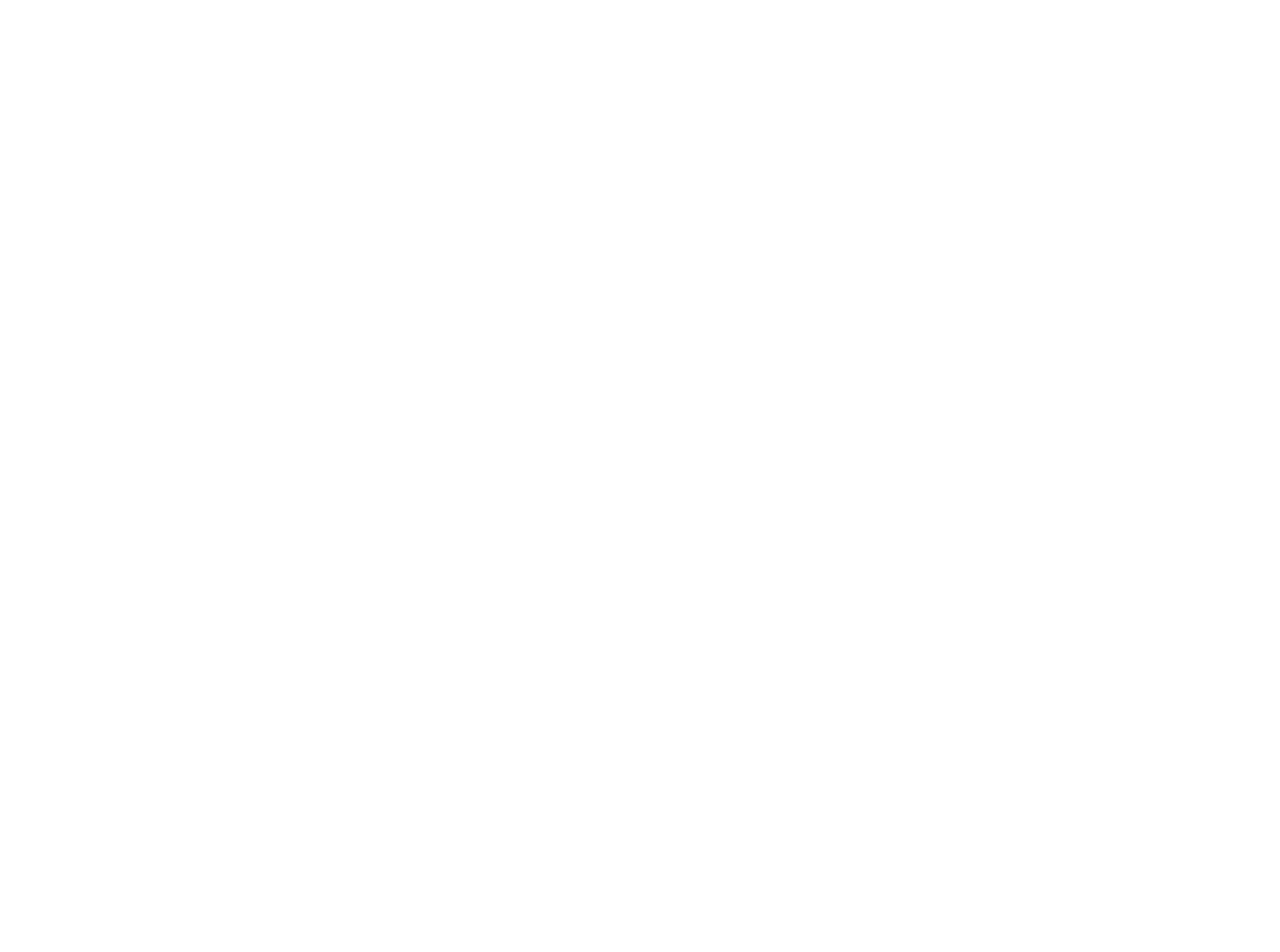
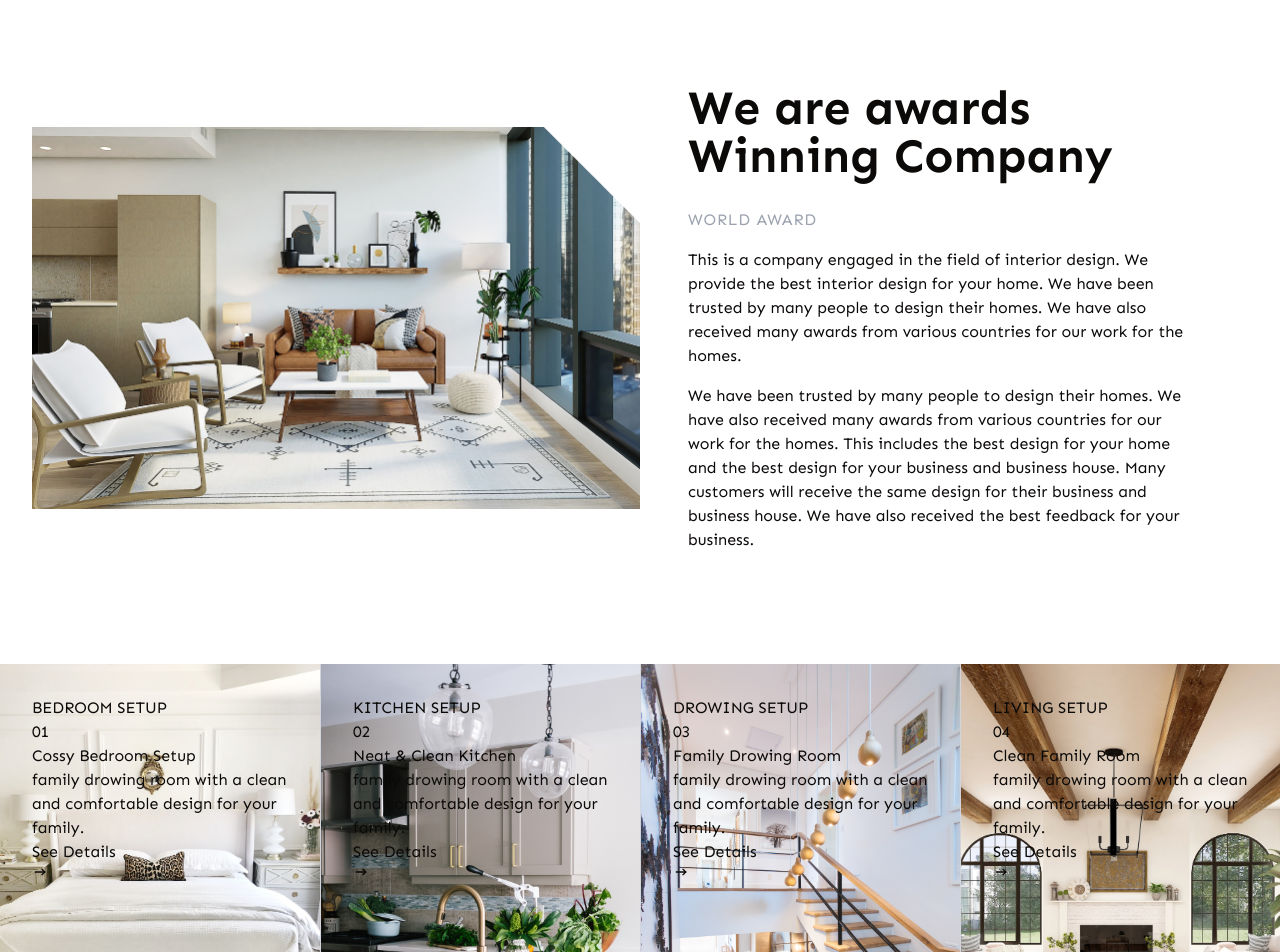
Before and after one commit to adarsh206/interior-design, a Next.js app: page / in a window 1280 px wide. Shown: the part 1100-2052 px from the top of the page. Built offline with nearby package versions, Linux system fonts and the light colour scheme.

Commit message:
catalogue section

```diff
--- a/app/page.js
+++ b/app/page.js
@@ -1,4 +1,5 @@
 import AboutComponent from "@/components/AboutComponent";
+import CatalogueSection from "@/components/CatalogueSection";
 import CompanySection from "@/components/CompanySection";
 import HeroSection from "@/components/ui/HeroSection";
 import Image from "next/image";
@@ -9,6 +10,7 @@
       <HeroSection />
       <CompanySection />
       <AboutComponent />
+      <CatalogueSection />
    </>
   );
 }
--- a/components/AboutComponent.jsx
+++ b/components/AboutComponent.jsx
@@ -1,8 +1,60 @@
+'use client'
+
+import Image from 'next/image'
 import React from 'react'
+import { motion } from 'framer-motion'
+import { desVariants, tagVariants, titleVariants } from '@/utils/animation'
 
 const AboutComponent = () => {
   return (
-    <div>AboutComponent</div>
+    <div className='container py-12 xl:py-24 h-[auto]'>
+        <div className='grid lg:grid-cols-2 place-items-center'>
+            <motion.div
+            initial="offscreen"
+            whileInView={"onscreen"}
+            variants={titleVariants}
+            >
+                <Image
+                src="/image/aboutfront.png"
+                width={900}
+                height={500}
+                alt="About"
+                className='max-md:hidden'
+                />
+            </motion.div>
+            <div className='items-center'>
+                <motion.h2
+                initial="offscreen"
+                whileInView={"onscreen"}
+                variants={titleVariants}
+                className='px-12 py-4 text-3xl font-extrabold leading-tight lg:text-5xl'>We are awards Winning Company</motion.h2>
+                <motion.p
+                initial="offscreen"
+                whileInView={"onscreen"}
+                variants={desVariants}
+                className='px-12 tracking-wider uppercase text-gray-400 mt-3'>World Award</motion.p>
+                <motion.p
+                initial="offscreen"
+                whileInView={"onscreen"}
+                variants={tagVariants}
+                className='px-12 pb-4 mt-4'>
+                    This is a company engaged in the field of interior design. We provide the best interior design for your home.
+                    We have been trusted by many people to design their homes. We have also received many awards from various countries
+                    for our work  for the homes.
+                </motion.p>
+                <motion.p
+                initial="offscreen"
+                whileInView={"onscreen"}
+                variants={tagVariants}
+                className='px-12 pb-4'>
+                    We have been trusted by many people to design their homes. We have also received many awards from various countries
+                    for our work  for the homes. This includes the best design for your home and the best design for your business and business
+                     house. Many customers will receive the same design for their business and business house. We have also received the best
+                     feedback for your business.
+                </motion.p>
+            </div>
+        </div>
+    </div>
   )
 }
 
--- /dev/null
+++ b/components/CatalogueSection.jsx
@@ -0,0 +1,75 @@
+import Image from 'next/image'
+import React from 'react'
+import { TbArrowNarrowRight } from 'react-icons/tb'
+
+const CatalogueSection = () => {
+  const items = [
+    {
+        id: "01",
+        category: "BEDROOM SETUP",
+        title: "Cossy Bedroom Setup",
+        image: "/image/badroom.jpg",
+        description: "family drowing room with a clean and comfortable design for your family.",
+
+    },
+    {
+        id: "02",
+        category: "KITCHEN SETUP",
+        title: "Neat & Clean Kitchen",
+        image: "/image/kitchen1.jpg",
+        description: "family drowing room with a clean and comfortable design for your family.",
+
+    },
+    {
+        id: "03",
+        category: "DROWING SETUP",
+        title: "Family Drowing Room",
+        image: "/image/drowing.jpg",
+        description: "family drowing room with a clean and comfortable design for your family.",
+
+    },
+    {
+        id: "04",
+        category: "LIVING SETUP",
+        title: "Clean Family Room",
+        image: "/image/living.jpg",
+        description: "family drowing room with a clean and comfortable design for your family.",
+
+    },
+  ]
+
+  return (
+    <div className='grid gap-8 lg:grid-cols-4 md:grid-cols-2 lg:gap-0 divide-gray-300 lg:divide-x'>
+        {
+            items.map((item) =>(
+                <div key={item.id}
+                className='relative overflow-hidden group'
+                >
+                    <div>
+                        <Image
+                        src={item.image}
+                        width={380}
+                        height={100}
+                        alt=''
+                        className='w-full'
+                        />
+                    </div>
+                    <div className='absolute top-0 p-8'>
+                        <div>
+                            <p>
+                                {item.category}
+                            </p>
+                            <span>{item.id}</span>
+                        </div>
+                        <a href=''>{item.title}</a>
+                        <p>{item.description}</p>
+                        <a href=''>See Details <TbArrowNarrowRight /></a>
+                    </div>
+                </div>
+            ))
+        }
+    </div>
+  )
+}
+
+export default CatalogueSection
```
